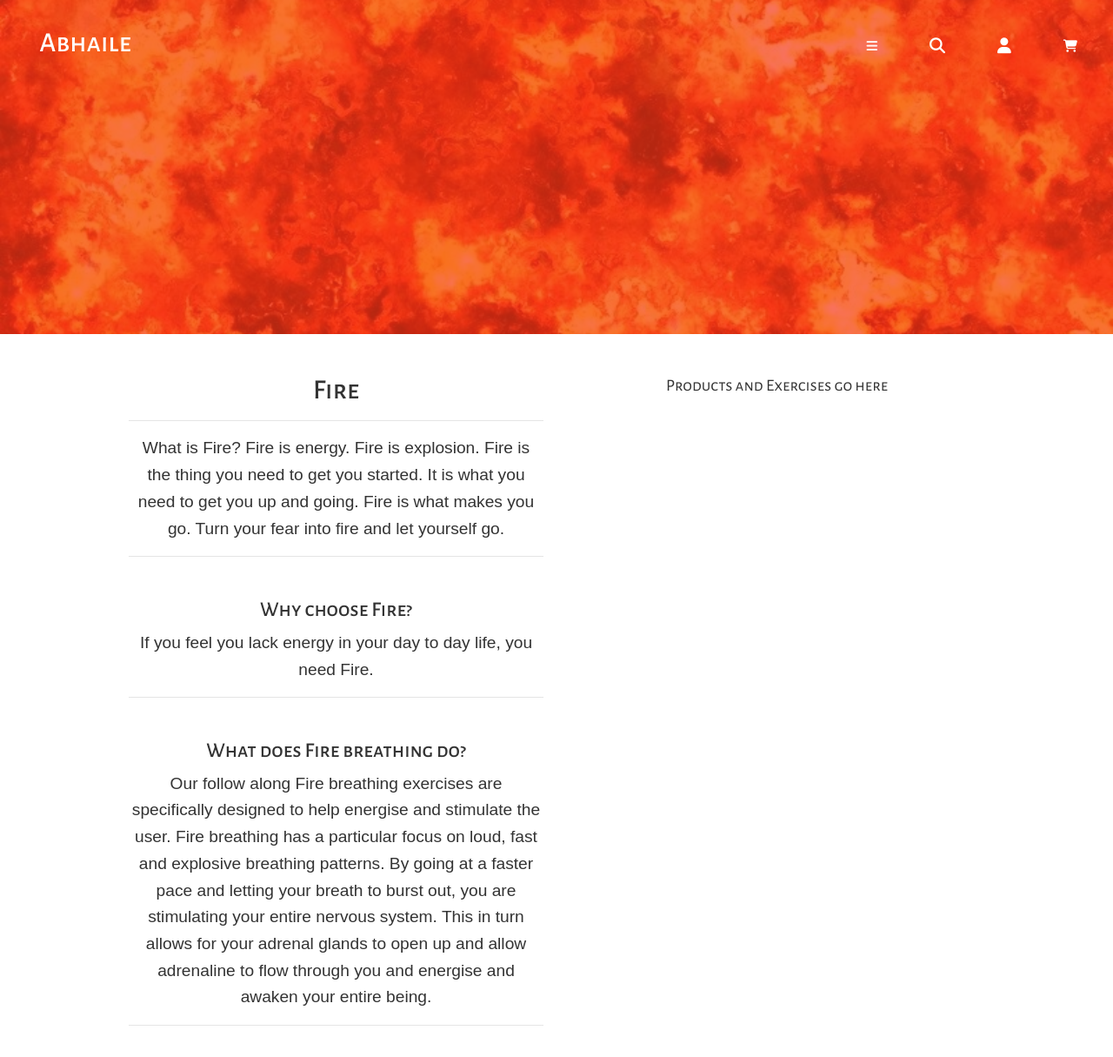
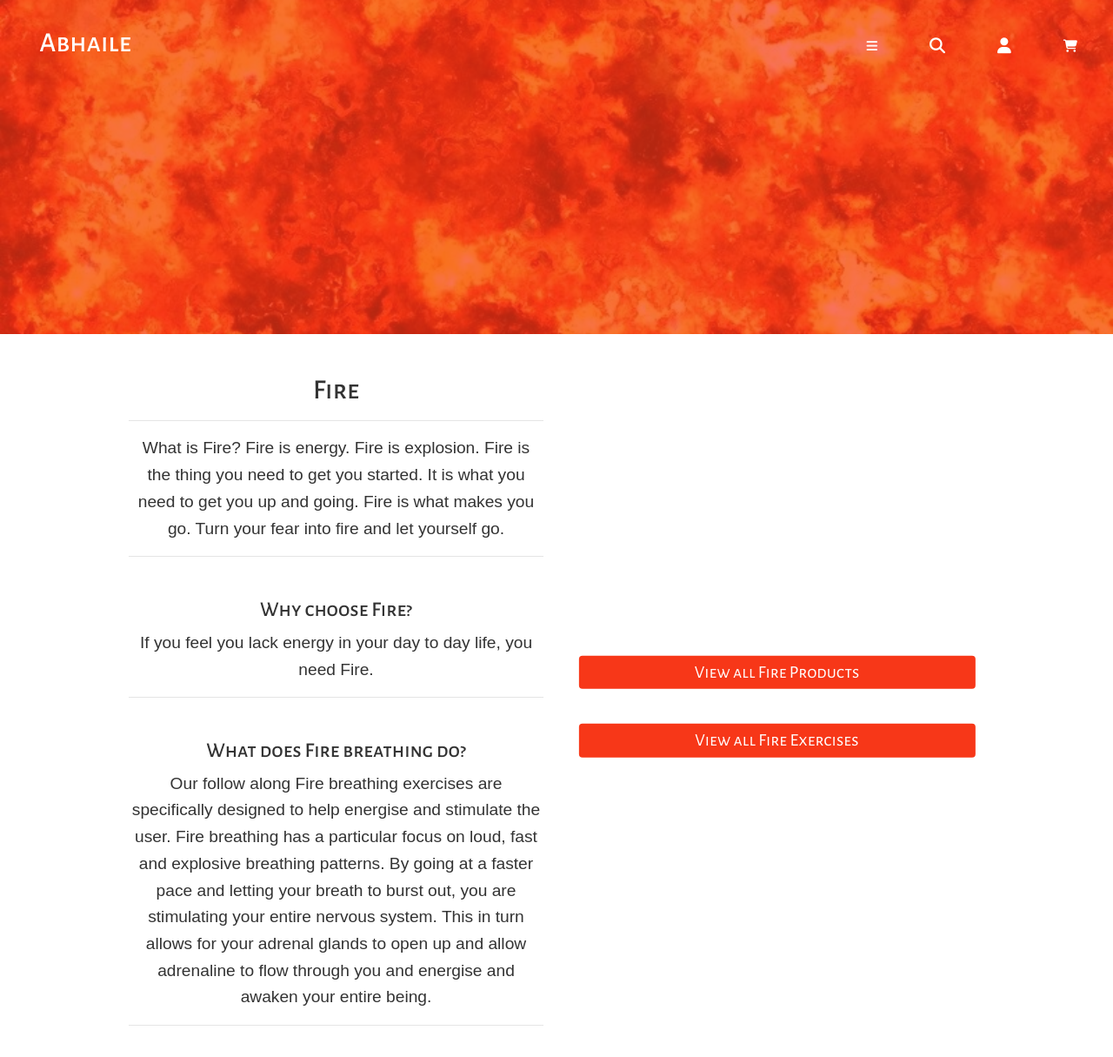
Before and after one commit to ShiftyKitty/MS4-Abhaile, a Django app: page /elements/1 in a window 1280 px wide. Shown: the whole page at 87% size. Run offline with Django 3.2, Linux system fonts and the light colour scheme; data comes from the database, SQL or seed files in the repository; parts of the project's set-up code (start-up, migrations or seed data) failed here and were passed over; some libraries are stand-ins or nearby versions; some web fonts are replaced.

Commit message:
individual element pages finished

```diff
--- /dev/null
+++ b/elements/static/elements/css/elements.css
@@ -0,0 +1,141 @@
+/* float carousel */
+
+:root {
+  --marquee-width: 40vw;
+  --marquee-height: 20vh;
+  /* --marquee-elements: 12; */ /* defined with JavaScript */
+  --marquee-elements-displayed: 3;
+  --marquee-elements-displayed2: 3;
+  --marquee-element-width: calc(var(--marquee-width) / var(--marquee-elements-displayed));
+  --marquee-element-width2: calc(var(--marquee-width) / var(--marquee-elements-displayed2));
+  --marquee-animation-duration: calc(var(--marquee-elements) * 5s);
+}
+
+.marquee {
+  width: var(--marquee-width);
+  height: var(--marquee-height);
+  background-color: #111;
+  color: #eee;
+  overflow: hidden;
+  position: relative;
+}
+.marquee:before, .marquee:after {
+  position: absolute;
+  top: 0;
+  width: 2%;
+  height: 100%;
+  content: "";
+  z-index: 1;
+}
+.marquee:before {
+  left: 0;
+  background: linear-gradient(to right, #111 0%, transparent 100%);
+}
+.marquee:after {
+  right: 0;
+  background: linear-gradient(to left, #111 0%, transparent 100%);
+}
+
+.marquee2 {
+  width: var(--marquee-width);
+  height: var(--marquee-height);
+  background-color: #111;
+  color: #eee;
+  overflow: hidden;
+  position: relative;
+}
+.marquee2:before, .marquee:after {
+  position: absolute;
+  top: 0;
+  width: 2%;
+  height: 100%;
+  content: "";
+  z-index: 1;
+}
+.marquee2:before {
+  left: 0;
+  background: linear-gradient(to right, #111 0%, transparent 100%);
+}
+.marquee2:after {
+  right: 0;
+  background: linear-gradient(to left, #111 0%, transparent 100%);
+}
+
+.marquee-content {
+  list-style: none;
+  height: 100%;
+  display: flex;
+  animation: scrolling var(--marquee-animation-duration) linear infinite;
+}
+
+.marquee-content2 {
+  list-style: none;
+  height: 100%;
+  display: flex;
+  animation: scrolling var(--marquee-animation-duration) linear infinite;
+}
+
+/* .marquee-content:hover {
+  animation-play-state: paused;
+} */
+
+
+@keyframes scrolling {
+  0% { transform: translateX(0); }
+  100% { transform: translateX(calc(-1 * var(--marquee-element-width) * var(--marquee-elements))); }
+}
+
+@keyframes scrolling2 {
+  0% { transform: translateX(0); }
+  100% { transform: translateX(calc(-1 * var(--marquee-element-width2) * var(--marquee-elements))); }
+}
+
+
+.marquee-content li {
+  display: flex;
+  justify-content: center;
+  align-items: center;
+  /* text-align: center; */
+  flex-shrink: 0;
+  width: var(--marquee-element-width);
+  max-height: 100%;
+  font-size: calc(var(--marquee-height)*3/4); /* 5rem; */
+  white-space: nowrap;
+}
+
+.marquee-content2 li {
+  display: flex;
+  justify-content: center;
+  align-items: center;
+  /* text-align: center; */
+  flex-shrink: 0;
+  width: var(--marquee-element-width);
+  max-height: 100%;
+  font-size: calc(var(--marquee-height)*3/4); /* 5rem; */
+  white-space: nowrap;
+}
+
+.marquee-content li img {
+  width: 100%;
+  /* height: 100%; */
+  border: 2px solid #eee;
+}
+
+.marquee-content2 li img {
+  width: 100%;
+  /* height: 100%; */
+  border: 2px solid #eee;
+}
+
+
+
+@media (max-width: 600px) {
+  html { font-size: 12px; }
+  :root {
+    --marquee-width: 100vw;
+    --marquee-height: 16vh;
+    --marquee-elements-displayed: 3;
+    --marquee-elements-displayed2: 3;
+  }
+  .marquee:before, .marquee:after { width: 5rem; }
+}
--- /dev/null
+++ b/elements/static/elements/js/carousel_train.js
@@ -0,0 +1,18 @@
+const root = document.documentElement;
+    const marqueeElementsDisplayed = getComputedStyle(root).getPropertyValue("--marquee-elements-displayed");
+    const marqueeElementsDisplayed2 = getComputedStyle(root).getPropertyValue("--marquee-elements-displayed2");
+
+    const marqueeContent = document.querySelector("ul.marquee-content");
+    const marqueeContent2 = document.querySelector("ul.marquee-content2");
+
+    root.style.setProperty("--marquee-elements", marqueeContent.children.length);
+
+    root.style.setProperty("--marquee-elements2", marqueeContent2.children.length);
+
+    for (let i = 0; i < marqueeElementsDisplayed; i++) {
+        marqueeContent.appendChild(marqueeContent.children[i].cloneNode(true));
+    }
+
+    for (let i = 0; i < marqueeElementsDisplayed2; i++) {
+        marqueeContent2.appendChild(marqueeContent2.children[i].cloneNode(true));
+    }
--- a/elements/templates/elements/element.html
+++ b/elements/templates/elements/element.html
@@ -1,5 +1,10 @@
 {% extends "base.html" %}
 {% load static %}
+
+{% block extra_css %}
+<link rel="stylesheet" href="{% static 'elements/css/elements.css' %}">
+{% endblock %}
+
 
 {% block content %}
 {% include 'includes/home-page-nav.html' %}
@@ -13,7 +18,7 @@
 <section>
     <div class="text-center">
         <div class="row">
-            <div class="col-md-6">
+            <div class="col-sm-12 col-lg-6">
                 <h2>{{ element.friendly_name }}</h2>
                 <hr>
                 <p>{{ element.element_description }} </p>
@@ -27,8 +32,36 @@
                 <p>{{ element.sub_benefits}}</p>
                 <hr>
             </div>
-            <div class="col-md-6">
-                Products and Exercises go here
+            <hr>
+            <br>
+            <div class="col-sm-12 col-lg-6 button-container">
+                <div class="element-buttons">
+                <a href="{% url 'products' %}?element={{ element.name }}" class="dropdown-item element-button btn btn-{{ element.name }}">View all {{element.friendly_name}} Products</a>
+
+                <div class="card-body"></div>
+                <!-- <div class="marquee">
+                    <ul class="marquee-content">
+                        <li><i class="fab fa-github"></i></li>
+                        <li><i class="fab fa-codepen"></i></li>
+                        <li><i class="fab fa-free-code-camp"></i></li>
+                    </ul>
+                </div> -->
+
+                <a href="{% url 'exercises' %}?element={{ element.name }}" class="dropdown-item element-button btn btn-{{ element.name }}">View all {{element.friendly_name}} Exercises</a>
+                </div>
+                <br>
+                <!-- <div class="marquee2">
+                    <ul class="marquee-content2">
+                        <li><i class="fab fa-github"></i></li>
+                        <li><i class="fab fa-codepen"></i></li>
+                        <li><i class="fab fa-free-code-camp"></i></li>
+                        <li><i class="fab fa-node"></i></li>
+                        <li><i class="fab fa-wordpress"></i></li>
+                        <li><i class="fab fa-aws"></i></li>
+                        <li><i class="fab fa-docker"></i></li>
+                        <li><i class="fab fa-android"></i></li>
+                    </ul>
+                </div> -->
             </div>
         </div>
     </div>
@@ -40,7 +73,7 @@
         $nav = $('.{{ element.name }}_nav'),
         navHeight = 75;
 
-        $(window).scroll(function() {
+    $(window).scroll(function () {
         var scrollTop = $(this).scrollTop(),
             headlineHeight = $headline.outerHeight() - navHeight,
             navOffset = $nav.offset().top;
@@ -49,7 +82,7 @@
             'opacity': (1 - scrollTop / headlineHeight)
         });
         $inner.children().css({
-        'transform': 'translateY('+ scrollTop * 0.4 +'px)'
+            'transform': 'translateY(' + scrollTop * 0.4 + 'px)'
         });
         if (navOffset > headlineHeight) {
             $nav.addClass('scrolled');
@@ -57,11 +90,10 @@
             $nav.removeClass('scrolled');
         }
     });
-
 </script>
 {% endblock %}
 
 {% block postloadjs %}
 {{ block.super }}
-    <script src="{% static 'exercises/js/breath_sync.js' %}"></script>
+<script src="{% static 'elements/js/carousel_train.js' %}"></script>
 {% endblock %}
--- a/elements/views.py
+++ b/elements/views.py
@@ -1,7 +1,14 @@
 from django.shortcuts import render, redirect, reverse, get_object_or_404
 from django.contrib import messages
 from django.db.models import Q
+
 from .models import Element
+from products.models import Product
+from exercises.models import Breathwork
+
+from products.views import product_detail
+from exercises.views import breathwork_exercise
+
 
 # Create your views here.
 
@@ -21,9 +28,13 @@ def element(request, element_id):
     """ A view to show element details """
 
     element = get_object_or_404(Element, pk=element_id)
+    products = Product.objects.all()
+    exercises = Breathwork.objects.all()
 
     context = {
         'element': element,
+        'products': products,
+        'exercises': exercises
     }
 
     return render(request, 'elements/element.html', context)
--- a/products/templates/products/product_detail.html
+++ b/products/templates/products/product_detail.html
@@ -99,13 +99,13 @@
                         </div>
 
                         <div class="col-12">
-                            <a href="{% url 'products' %}" class="btn btn-outline-{{ product.element }} rounded-0 mt-5">
+                            <a href="{% url 'products' %}" class="btn btn-outline-{{ product.element }} mt-5">
                                 <span class="icon">
                                     <i class="fas fa-chevron-left"></i>
                                 </span>
                                 <span class="text-uppercase">Keep Shopping</span>
                             </a>
-                            <input type="submit" class="btn btn-{{ product.element }} rounded-0 text-uppercase mt-5"
+                            <input type="submit" class="btn btn-{{ product.element }} text-uppercase mt-5"
                                 value="Add to Cart">
                         </div>
                         <input type="hidden" name="redirect_url" value="{{ request.path }}">
--- a/products/views.py
+++ b/products/views.py
@@ -58,6 +58,7 @@ def all_products(request):
         'search_term': query,
         'current_categories': categories,
         'current_sorting': current_sorting,
+        'current_elements': elements
     }
 
     return render(request, 'products/products.html', context)
--- a/static/css/base.css
+++ b/static/css/base.css
@@ -1145,3 +1145,22 @@ body {
 .earth_nav.scrolled {
     background: rgba(17, 17, 17, 0.9);
 }
+
+.button-container {
+    position: relative;
+    margin-top: 10%;
+    margin-bottom: 10%;
+}
+
+.element-buttons {
+    position: absolute;
+    width: 90%;
+    top: 50%;
+    left: 50%;
+    transform: translate(-50%, -50%);
+    font-size: 1500%;
+}
+
+.element-buttons a {
+    font-size: 7%;
+}
--- a/templates/base.html
+++ b/templates/base.html
@@ -26,6 +26,9 @@
     {% endblock %}
 
     {% block extra_css %}
+    {% endblock %}
+
+    {% block extra_element_css %}
     {% endblock %}
 
     {% block corejs %}
```
Lines whose indentation alone changed are shown as unchanged.
